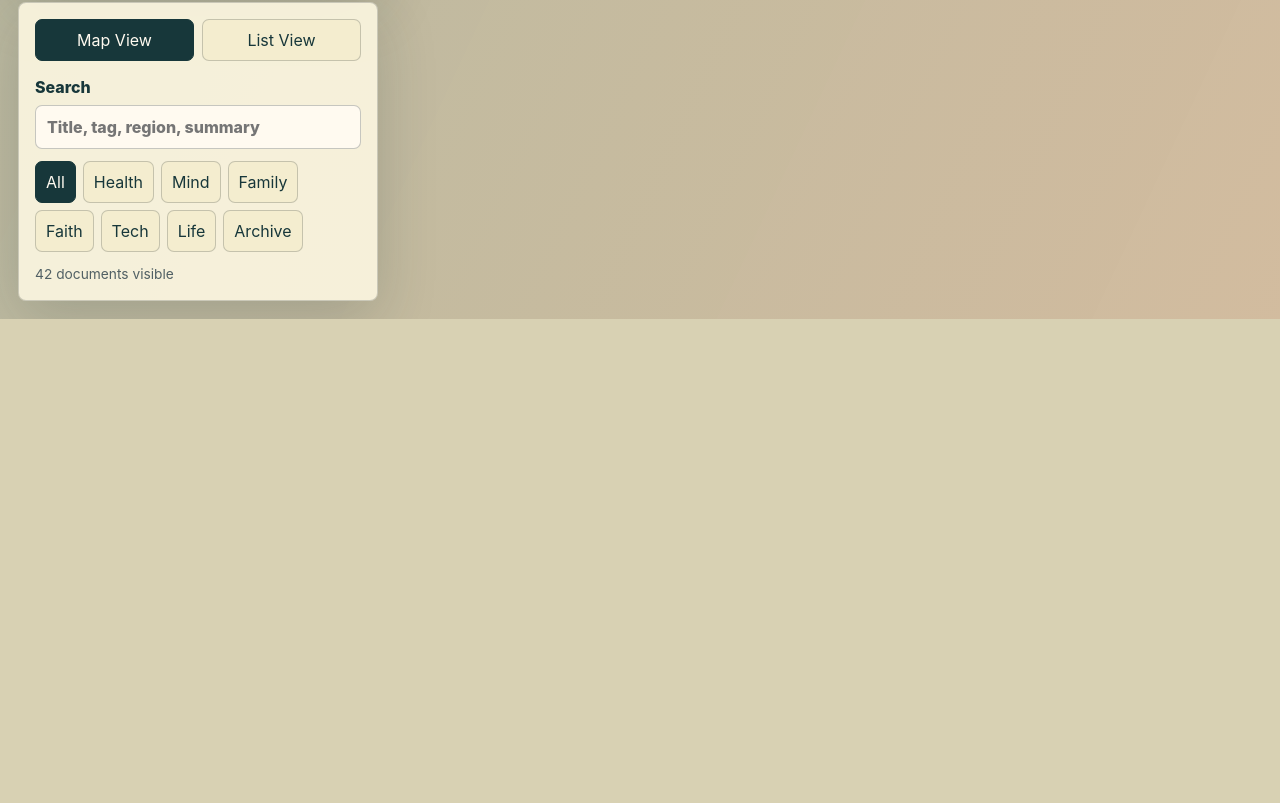
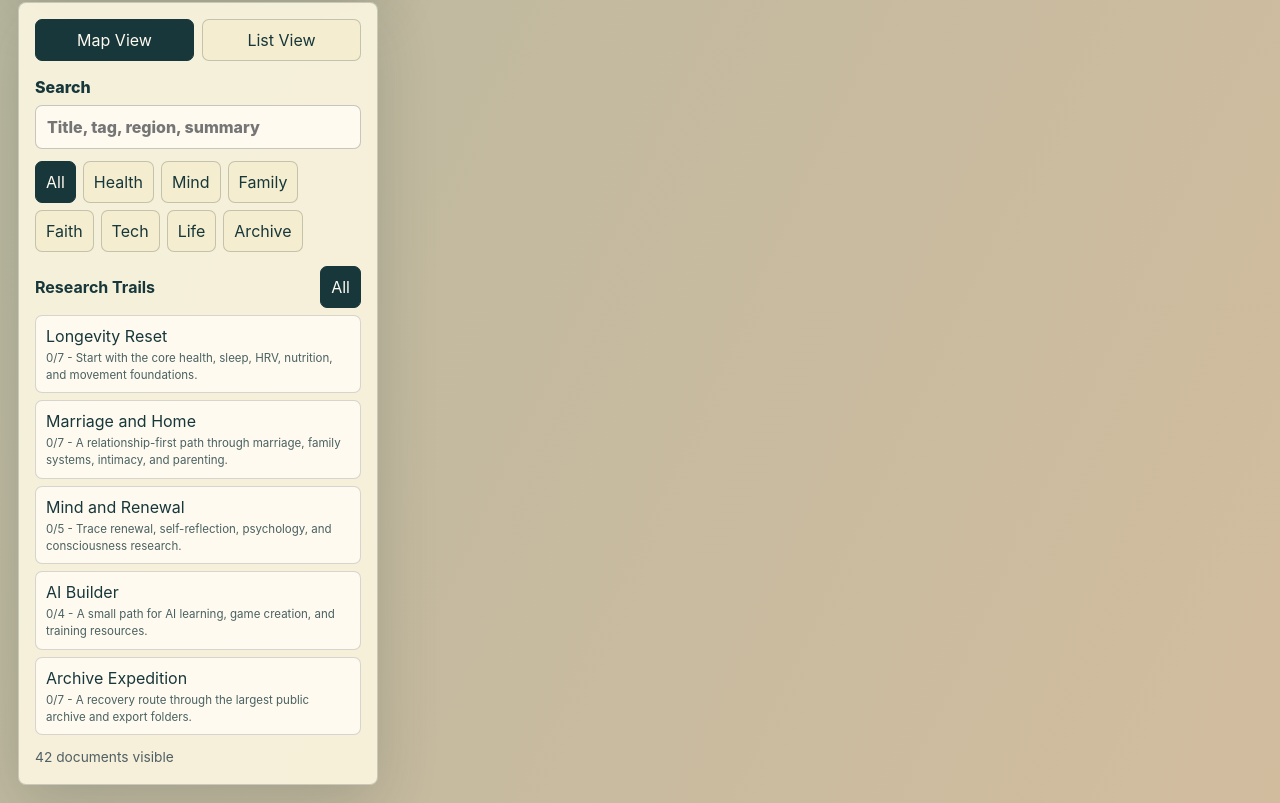
Before and after one commit to joshualparris/ResearchAtlas, a React (Vite) app: page / in a window 1280 px wide. Shown: the part 964-1767 px from the top of the page. Before the commit the page ends 1283 px from the top, so only its background shows below. Built offline with nearby package versions, Linux system fonts and the light colour scheme.

Commit message:
Add curated research trails

```diff
--- a/src/App.tsx
+++ b/src/App.tsx
@@ -4,6 +4,7 @@ import { DocumentPanel } from "./components/DocumentPanel";
 import { GameMap, WORLD_HEIGHT, WORLD_WIDTH, regionZones } from "./components/GameMap";
 import { SearchPanel } from "./components/SearchPanel";
 import { researchManifest } from "./data/researchManifest";
+import { researchTrails } from "./data/researchTrails";
 import type { PlayerPosition, ResearchCategory, ResearchDocument, ViewMode } from "./types";
 
 declare global {
@@ -114,6 +115,7 @@ export default function App() {
   const [viewMode, setViewMode] = useState<ViewMode>("map");
   const [query, setQuery] = useState("");
   const [selectedCategory, setSelectedCategory] = useState<ResearchCategory | "All">("All");
+  const [selectedTrailId, setSelectedTrailId] = useState<string | "All">("All");
   const [player, setPlayer] = useState<PlayerPosition>(STARTING_POSITION);
   const [selectedDocument, setSelectedDocument] = useState<ResearchDocument | null>(null);
   const [focusMode, setFocusMode] = useState(false);
@@ -128,11 +130,15 @@ export default function App() {
   const searchInputRef = useRef<HTMLInputElement | null>(null);
 
   const filteredDocuments = useMemo(() => {
+    const selectedTrail = researchTrails.find((trail) => trail.id === selectedTrailId);
+    const trailDocumentIds = selectedTrail ? new Set(selectedTrail.documentIds) : null;
+
     return researchManifest.filter((document) => {
       const categoryMatches = selectedCategory === "All" || document.category === selectedCategory;
-      return categoryMatches && documentMatchesQuery(document, query);
+      const trailMatches = !trailDocumentIds || trailDocumentIds.has(document.id);
+      return categoryMatches && trailMatches && documentMatchesQuery(document, query);
     });
-  }, [query, selectedCategory]);
+  }, [query, selectedCategory, selectedTrailId]);
 
   const nearestDocument = useMemo(() => {
     let nearest: ResearchDocument | null = null;
@@ -349,13 +355,14 @@ export default function App() {
         bookmarkCount: bookmarkIds.size,
         totalCount: researchManifest.length,
         activeFilter: selectedCategory,
+        activeTrail: selectedTrailId,
         query
       });
 
     return () => {
       delete window.render_game_to_text;
     };
-  }, [bookmarkIds, discoveredIds, filteredDocuments, nearestDocument, query, selectedCategory, selectedDocument, viewMode]);
+  }, [bookmarkIds, discoveredIds, filteredDocuments, nearestDocument, query, selectedCategory, selectedDocument, selectedTrailId, viewMode]);
 
   const setTouchVector = (x: number, y: number) => {
     touchVectorRef.current = { x, y };
@@ -443,6 +450,16 @@ export default function App() {
     return "You have discovered all documents. Review or refine your notes.";
   }, [nextUndiscovered, reviewDueDocuments]);
 
+  const trailOptions = useMemo(() => {
+    return researchTrails.map((trail) => ({
+      id: trail.id,
+      title: trail.title,
+      description: trail.description,
+      total: trail.documentIds.length,
+      discovered: trail.documentIds.filter((id) => discoveredIds.has(id)).length
+    }));
+  }, [discoveredIds]);
+
   const bookmarkedDocuments = useMemo(() => {
     return researchManifest.filter((document) => bookmarkIds.has(document.id));
   }, [bookmarkIds]);
@@ -518,6 +535,9 @@ export default function App() {
               onQueryChange={setQuery}
               selectedCategory={selectedCategory}
               onCategoryChange={setSelectedCategory}
+              selectedTrailId={selectedTrailId}
+              onTrailChange={setSelectedTrailId}
+              trails={trailOptions}
               viewMode={viewMode}
               onViewModeChange={setViewMode}
               resultCount={filteredDocuments.length}
--- a/src/components/SearchPanel.tsx
+++ b/src/components/SearchPanel.tsx
@@ -6,6 +6,15 @@ type SearchPanelProps = {
   onQueryChange: (query: string) => void;
   selectedCategory: ResearchCategory | "All";
   onCategoryChange: (category: ResearchCategory | "All") => void;
+  selectedTrailId: string | "All";
+  onTrailChange: (trailId: string | "All") => void;
+  trails: Array<{
+    id: string;
+    title: string;
+    description: string;
+    discovered: number;
+    total: number;
+  }>;
   viewMode: ViewMode;
   onViewModeChange: (mode: ViewMode) => void;
   resultCount: number;
@@ -17,6 +26,9 @@ export function SearchPanel({
   onQueryChange,
   selectedCategory,
   onCategoryChange,
+  selectedTrailId,
+  onTrailChange,
+  trails,
   viewMode,
   onViewModeChange,
   resultCount,
@@ -72,6 +84,32 @@ export function SearchPanel({
         ))}
       </div>
 
+      <div className="trail-filter" aria-label="Research trails">
+        <div className="trail-filter__header">
+          <strong>Research Trails</strong>
+          <button
+            type="button"
+            className={selectedTrailId === "All" ? "is-active" : ""}
+            onClick={() => onTrailChange("All")}
+          >
+            All
+          </button>
+        </div>
+        {trails.map((trail) => (
+          <button
+            key={trail.id}
+            type="button"
+            className={selectedTrailId === trail.id ? "is-active" : ""}
+            onClick={() => onTrailChange(trail.id)}
+          >
+            <span>{trail.title}</span>
+            <small>
+              {trail.discovered}/{trail.total} - {trail.description}
+            </small>
+          </button>
+        ))}
+      </div>
+
       <p className="search-panel__count">{resultCount} documents visible</p>
     </section>
   );
--- /dev/null
+++ b/src/data/researchTrails.ts
@@ -0,0 +1,69 @@
+import type { ResearchTrail } from "../types";
+
+export const researchTrails: ResearchTrail[] = [
+  {
+    id: "longevity-reset",
+    title: "Longevity Reset",
+    description: "Start with the core health, sleep, HRV, nutrition, and movement foundations.",
+    documentIds: [
+      "josh-week-full-blueprint",
+      "integrated-longevity-interventions",
+      "hrv-sleep-and-lifestyle-patterns",
+      "evening-wind-down-system",
+      "circadian-rhythm-optimization",
+      "nutritional-analysis-of-your-diet",
+      "functional-movement-and-musculoskeletal-resilience"
+    ]
+  },
+  {
+    id: "marriage-and-home",
+    title: "Marriage and Home",
+    description: "A relationship-first path through marriage, family systems, intimacy, and parenting.",
+    documentIds: [
+      "restoring-and-strengthening-a-christian-marriage",
+      "meaningful-at-home-date-ideas",
+      "josh-and-kristy-parris-comprehensive-psychological-marital-dynamics-report",
+      "comprehensive-psychological-report-marital-dynamics",
+      "comparative-analysis-for-the-parris-family",
+      "building-a-fulfilling-and-connected-sex-life",
+      "home-based-enrichment-program-for-sylvie"
+    ]
+  },
+  {
+    id: "mind-and-renewal",
+    title: "Mind and Renewal",
+    description: "Trace renewal, self-reflection, psychology, and consciousness research.",
+    documentIds: [
+      "deep-renewal",
+      "deep-renewal-pdf-copy",
+      "ultimate-frontiers-of-neuroscience-and-consciousness-research",
+      "self-reflection-questions",
+      "psychological-analysis-folder"
+    ]
+  },
+  {
+    id: "ai-builder",
+    title: "AI Builder",
+    description: "A small path for AI learning, game creation, and training resources.",
+    documentIds: [
+      "workshop-ai-powered-game-creation-for-non-coders",
+      "ai-training-folder",
+      "full-list-of-deep-research-by-chatgpt-josh-parris",
+      "topics-folder"
+    ]
+  },
+  {
+    id: "archive-expedition",
+    title: "Archive Expedition",
+    description: "A recovery route through the largest public archive and export folders.",
+    documentIds: [
+      "deep-research-root-folder",
+      "chatgpt-data-export-22-september-2025",
+      "august-2025-folder",
+      "chatgpt-logs-josh-august-2025",
+      "50-pdfs-for-notebooklm",
+      "pdf-copies",
+      "alphabetical-folder"
+    ]
+  }
+];
--- a/src/styles.css
+++ b/src/styles.css
@@ -320,6 +320,46 @@ button {
   flex-wrap: wrap;
   gap: 7px;
   margin-top: 12px;
+}
+
+.trail-filter {
+  display: grid;
+  gap: 7px;
+  margin-top: 14px;
+}
+
+.trail-filter__header {
+  display: flex;
+  align-items: center;
+  justify-content: space-between;
+  color: #17373a;
+}
+
+.trail-filter button {
+  border: 1px solid rgba(30, 43, 45, 0.18);
+  border-radius: 7px;
+  padding: 8px 10px;
+  color: #17373a;
+  text-align: left;
+  background: #fffaf0;
+}
+
+.trail-filter button.is-active {
+  color: #fffaf0;
+  border-color: #17373a;
+  background: #17373a;
+}
+
+.trail-filter span,
+.trail-filter small {
+  display: block;
+}
+
+.trail-filter small {
+  margin-top: 2px;
+  color: inherit;
+  opacity: 0.78;
+  font-size: 0.72rem;
 }
 
 .search-panel__count {
```
Also changed, not shown: src/types.ts (+7 -0 lines), 1 other file (tests, documents, lock files or other folders).
